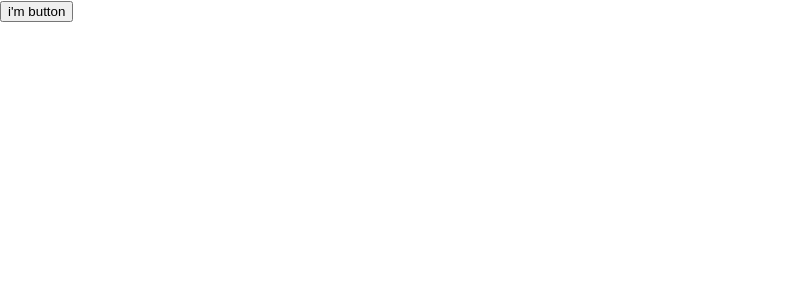
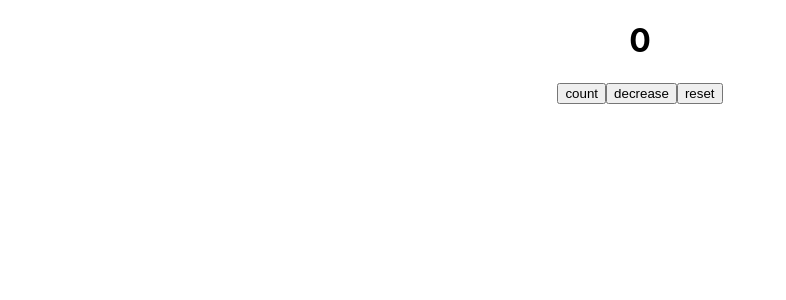
Before and after one commit to ameerparial/Reactjs, a React (Create React App) app: page / in a window 1280 px wide. Shown: the top 300 px of the page, without its empty margins (0-786 px from the left). Built offline with nearby package versions, Linux system fonts and the light colour scheme.

Commit message:
Three functionality added: increase count, decrease count, reset count on button click event.

```diff
--- a/src/App.css
+++ b/src/App.css
@@ -1,38 +1,3 @@
-.App {
+.App{
   text-align: center;
 }
-
-.App-logo {
-  height: 40vmin;
-  pointer-events: none;
-}
-
-@media (prefers-reduced-motion: no-preference) {
-  .App-logo {
-    animation: App-logo-spin infinite 20s linear;
-  }
-}
-
-.App-header {
-  background-color: #282c34;
-  min-height: 100vh;
-  display: flex;
-  flex-direction: column;
-  align-items: center;
-  justify-content: center;
-  font-size: calc(10px + 2vmin);
-  color: white;
-}
-
-.App-link {
-  color: #61dafb;
-}
-
-@keyframes App-logo-spin {
-  from {
-    transform: rotate(0deg);
-  }
-  to {
-    transform: rotate(360deg);
-  }
-}
--- a/src/App.js
+++ b/src/App.js
@@ -1,10 +1,22 @@
-import logo from './logo.svg';
 import './App.css';
 import MyButton from './Components/MyButton';
+import { useState } from 'react';
 
 function App() {
+  const [count, setCount] = useState(0);
+  function increaseValue(){
+    setCount(count+1);
+  }
+  function resetValue(){
+    setCount(0);
+  }
+  function decreaseValue(){
+    setCount(count-1);
+  }
   return (
-    <MyButton/>
+    <div className='App'>
+      <MyButton count={count} increaseCount={increaseValue} resetCount={resetValue} decreaseCount={decreaseValue}/>
+    </div>
   );
 }
 
--- a/src/Components/MyButton.js
+++ b/src/Components/MyButton.js
@@ -1,4 +1,9 @@
-function MyButton(){
-    return <button>i'm button</button>
+function MyButton(props){
+    return <>
+        <h1>{props.count}</h1>
+        <button onClick={props.increaseCount}>count</button>
+        <button onClick={props.decreaseCount}>decrease</button>
+        <button onClick={props.resetCount}>reset</button>
+    </>
 }
 export default MyButton;
```
